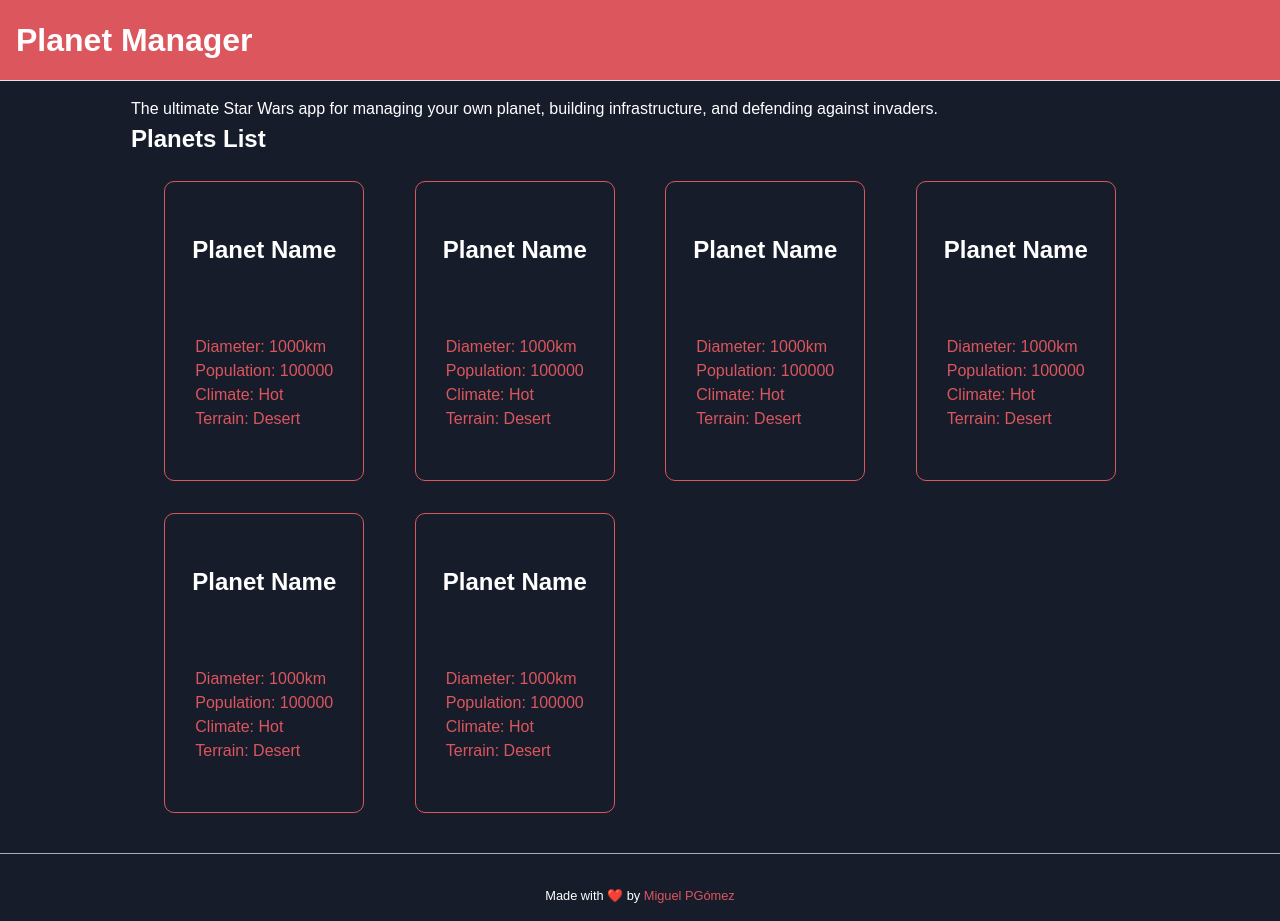
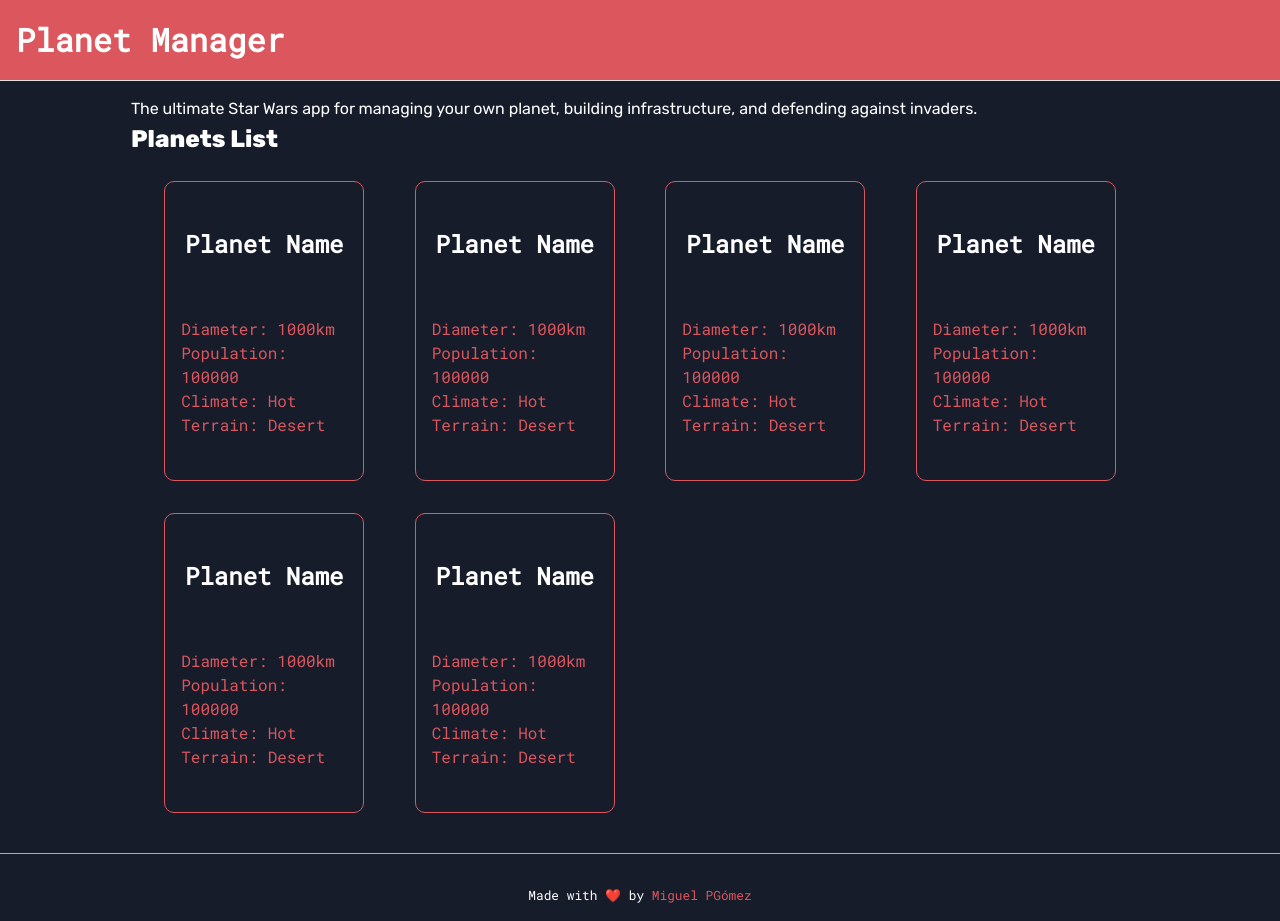
Before and after one commit to mig-code/planet-manager, a React (Create React App) app: page / in a window 1280 px wide. Built offline with nearby package versions, Linux system fonts and the light colour scheme.

Commit message:
:lipstick: update font-stack

```diff
--- a/public/index.html
+++ b/public/index.html
@@ -11,6 +11,13 @@
 
         <link rel="manifest" href="%PUBLIC_URL%/manifest.json" />
 
+        <link rel="preconnect" href="https://fonts.googleapis.com" />
+        <link rel="preconnect" href="https://fonts.gstatic.com" crossorigin />
+        <link
+            href="https://fonts.googleapis.com/css2?family=Roboto+Mono:ital,wght@0,400;1,700&family=Rubik:wght@400;800&display=swap"
+            rel="stylesheet"
+        />
+
         <title>Galactic Planet Manager: The Force of Management</title>
     </head>
     <body>
--- a/src/components/footer/footer.scss
+++ b/src/components/footer/footer.scss
@@ -1,6 +1,7 @@
 @import '../../sass/variables';
 
 .app-footer {
+    font-family: $font-stack-secondary;
     padding: 1rem 0;
     text-align: center;
     font-size: 0.8rem;
--- a/src/components/header/header.scss
+++ b/src/components/header/header.scss
@@ -1,6 +1,7 @@
 @import '../../sass/variables';
 
 .app-header {
+    font-family: $font-stack-secondary;
     padding: 1rem;
     border-bottom: $color-grey-light-1 1px solid;
     background-color: $color-secondary;
--- a/src/components/planet.card/planet.card.scss
+++ b/src/components/planet.card/planet.card.scss
@@ -1,6 +1,8 @@
 @import '../../sass/variables';
 
 .planet-card {
+    font-family: $font-stack-secondary;
+
     display: flex;
     flex-direction: column;
     align-items: center;
--- a/src/sass/_variables.scss
+++ b/src/sass/_variables.scss
@@ -1,5 +1,5 @@
-$font-stack-primary: sans-serif;
-$font-stack-secondary: sans-serif;
+$font-stack-primary: 'Rubik', sans-serif;
+$font-stack-secondary: 'Roboto Mono', monospace;
 
 $font-size-base: 1rem;
 
```
